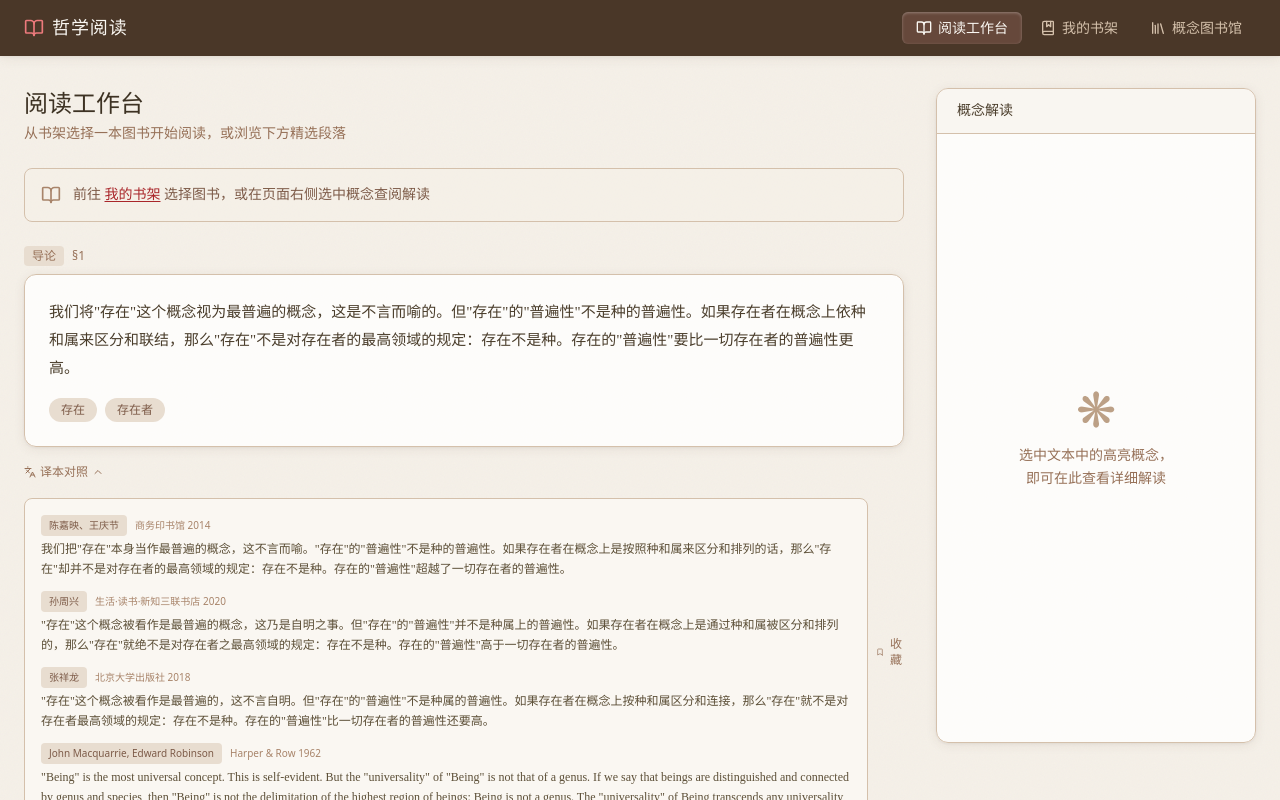
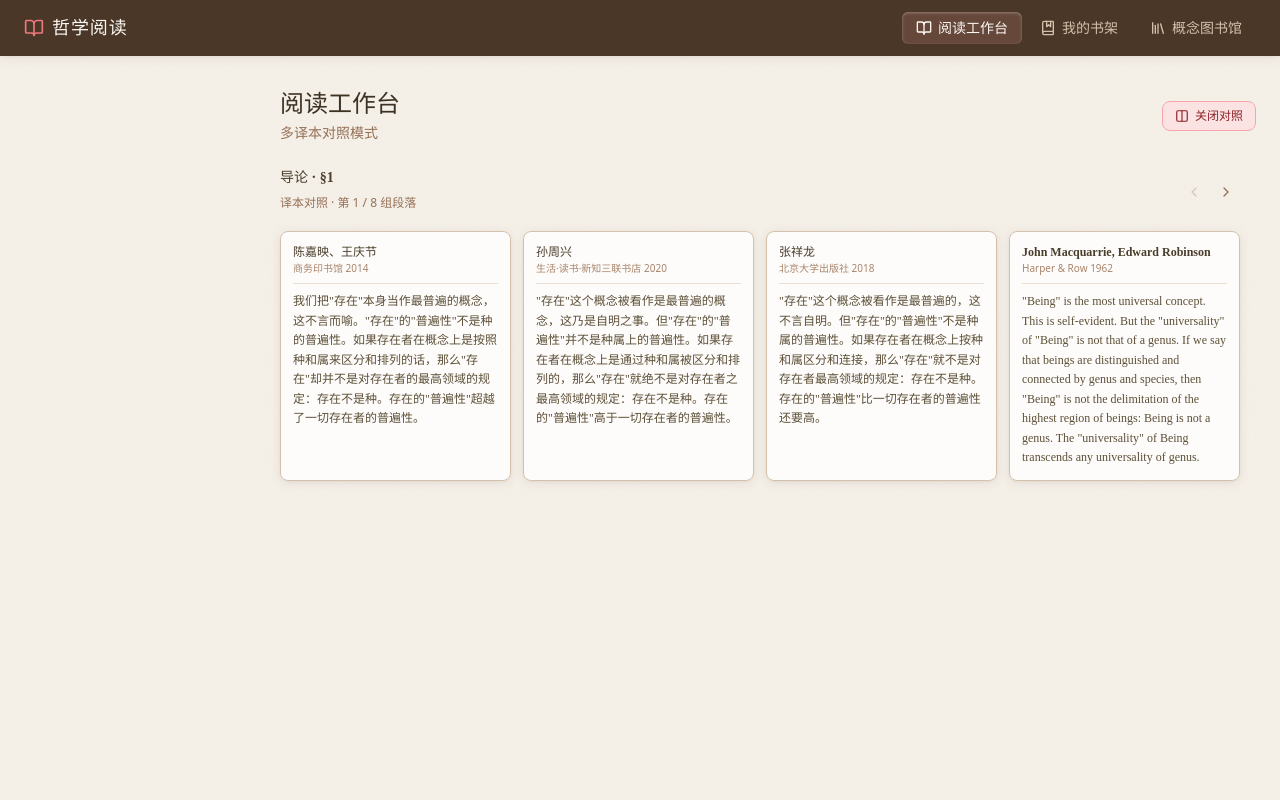
Before and after one commit to olivia-ship-it-coder/trytest, a React (Vite) app: page / in a window 1280 px wide. Both pictures are taken after a click on the button "译本对照". Shown: the top 800 px of the page. Built offline with nearby package versions, Linux system fonts and the light colour scheme.

Commit message:
feat: 哲学书籍阅读分析网页
Co-authored-by: traeagent <traeagent@users.noreply.github.com>

```diff
--- a/src/components/TranslationView.tsx
+++ b/src/components/TranslationView.tsx
@@ -1,54 +1,92 @@
-import { ChevronDown, ChevronUp, Languages } from 'lucide-react'
-import { useState } from 'react'
 import { translations } from '@/data/translations'
+import { ChevronLeft, ChevronRight } from 'lucide-react'
 
-interface TranslationViewProps {
+interface CompareGridViewProps {
   paragraphIndices: number[]
+  currentIndex: number
+  total: number
+  onPrev: () => void
+  onNext: () => void
+  title?: string
 }
 
-export default function TranslationView({ paragraphIndices }: TranslationViewProps) {
-  const [open, setOpen] = useState(false)
+export default function CompareGridView({
+  paragraphIndices,
+  currentIndex,
+  total,
+  onPrev,
+  onNext,
+  title,
+}: CompareGridViewProps) {
+  return (
+    <div className="animate-fade-in">
+      <div className="mb-4 flex items-center justify-between">
+        <div>
+          {title && (
+            <h2 className="font-serif text-sm font-semibold text-ink-800">{title}</h2>
+          )}
+          {total > 1 && (
+            <span className="text-xs text-leather-500">
+              译本对照 · 第 {currentIndex + 1} / {total} 组段落
+            </span>
+          )}
+        </div>
+        {total > 1 && (
+          <div className="flex items-center gap-1">
+            <button
+              onClick={onPrev}
+              disabled={currentIndex === 0}
+              className="rounded-lg p-1.5 text-leather-500 transition-colors hover:bg-leather-100 disabled:opacity-30"
+            >
+              <ChevronLeft size={16} />
+            </button>
+            <button
+              onClick={onNext}
+              disabled={currentIndex >= total - 1}
+              className="rounded-lg p-1.5 text-leather-500 transition-colors hover:bg-leather-100 disabled:opacity-30"
+            >
+              <ChevronRight size={16} />
+            </button>
+          </div>
+        )}
+      </div>
 
-  if (paragraphIndices.length === 0) return null
-
-  return (
-    <div>
-      <button
-        onClick={() => setOpen(!open)}
-        className="inline-flex items-center gap-1 text-xs text-leather-500 transition-colors hover:text-crimson-700"
-      >
-        <Languages size={12} />
-        译本对照
-        {open ? <ChevronUp size={12} /> : <ChevronDown size={12} />}
-      </button>
-
-      {open && (
-        <div className="mt-3 animate-fade-in space-y-3 rounded-lg border border-leather-200 bg-page-light p-4">
-          {translations.map((t) => (
-            <div key={t.id}>
-              <div className="mb-1 flex items-center gap-2">
-                <span className="rounded bg-leather-100 px-2 py-0.5 text-[10px] font-medium text-leather-600">
+      <div className="grid gap-3 md:grid-cols-2 xl:grid-cols-4">
+        {translations.map((t) => {
+          const content = paragraphIndices
+            .map((idx) => t.paragraphs[idx])
+            .filter(Boolean)
+          return (
+            <div
+              key={t.id}
+              className="flex flex-col rounded-lg border border-leather-200 bg-white/80 p-3 shadow-book"
+            >
+              <div className="mb-2 border-b border-leather-100 pb-1.5">
+                <p className="font-serif text-xs font-semibold text-ink-800">
                   {t.translator}
-                </span>
-                <span className="text-[10px] text-leather-400">
+                </p>
+                <p className="text-[10px] text-leather-400">
                   {t.publisher} {t.year}
-                </span>
+                </p>
               </div>
-              <div className="space-y-1">
-                {paragraphIndices.map((idx) => {
-                  const para = t.paragraphs[idx]
-                  if (!para) return null
-                  return (
-                    <p key={`${t.id}-${idx}`} className="font-serif text-xs leading-relaxed text-ink-700">
+              <div className="flex-1 overflow-y-auto space-y-2">
+                {content.length === 0 ? (
+                  <p className="text-xs text-leather-400">无对应译文</p>
+                ) : (
+                  content.map((para, i) => (
+                    <p
+                      key={`${t.id}-${i}`}
+                      className="font-serif text-xs leading-relaxed text-ink-700"
+                    >
                       {para.content}
                     </p>
-                  )
-                })}
+                  ))
+                )}
               </div>
             </div>
-          ))}
-        </div>
-      )}
+          )
+        })}
+      </div>
     </div>
   )
 }
--- a/src/pages/Reader.tsx
+++ b/src/pages/Reader.tsx
@@ -1,17 +1,19 @@
 import { useState, useMemo } from 'react'
-import { BookOpen, Lightbulb, Bookmark, ArrowLeft } from 'lucide-react'
+import { BookOpen, Lightbulb, Bookmark, ArrowLeft, Columns2 } from 'lucide-react'
 import { paragraphs } from '@/data/paragraphs'
 import { concepts } from '@/data/concepts'
 import { sectionToTranslation } from '@/data/sectionTranslationMap'
 import { useBookStore } from '@/stores/bookStore'
 import ConceptPanel from '@/components/ConceptPanel'
 import TOCSidebar from '@/components/TOCSidebar'
-import TranslationView from '@/components/TranslationView'
+import CompareGridView from '@/components/TranslationView'
 
 export default function Reader() {
   const [selectedConcept, setSelectedConcept] = useState<string | null>(null)
   const [showAnalysis, setShowAnalysis] = useState(true)
   const [activeParagraph, setActiveParagraph] = useState<string | null>(null)
+  const [compareMode, setCompareMode] = useState(false)
+  const [compareParaIndex, setCompareParaIndex] = useState(0)
 
   const {
     readingBook,
@@ -41,20 +43,59 @@ export default function Reader() {
   const currentChapter = readingBook?.chapters.find((c) => c.id === currentChapterId)
   const currentSection = currentChapter?.sections.find((s) => s.id === currentSectionId)
 
+  const bookTranslationIndices = readingBook?.id === 'sein-und-zeit' && currentSectionId
+    ? sectionToTranslation[currentSectionId] ?? []
+    : []
+
+  const canCompare = !readingBook
+    ? true
+    : readingBook.id === 'sein-und-zeit' && bookTranslationIndices.length > 0
+
   const bookContentWidth = showTOC ? 'ml-64' : 'ml-0'
+  const compareGridWidth = showTOC ? 'ml-64' : 'ml-0'
 
-  if (!readingBook) {
+  const handleToggleCompare = () => {
+    const next = !compareMode
+    setCompareMode(next)
+    if (next && readingBook?.id === 'sein-und-zeit') {
+      setCompareParaIndex(0)
+    }
+  }
+
+  const demoCompareIndices = useMemo(() => {
+    return [compareParaIndex]
+  }, [compareParaIndex])
+
   return (
-      <div className="animate-fade-in flex gap-8">
-        <div className="flex-1 min-w-0">
+    <div className="animate-fade-in">
+      <TOCSidebar />
+
+      <div className={`transition-all duration-300 ${compareMode && !readingBook ? compareGridWidth : bookContentWidth}`}>
+        {/* ====== 精选段落模式 (未选书) ====== */}
+        {!readingBook && (
+          <>
             <div className="mb-6">
+              <div className="flex items-center justify-between">
+                <div>
                   <h1 className="font-serif text-2xl font-bold text-ink-900">阅读工作台</h1>
                   <p className="mt-1 font-serif text-sm text-leather-500">
-              从书架选择一本图书开始阅读，或浏览下方精选段落
+                    {compareMode ? '多译本对照模式' : '从书架选择一本图书开始阅读，或浏览下方精选段落'}
                   </p>
                 </div>
-
-          <div className="mb-6 rounded-lg border border-leather-200 bg-leather-50/60 p-4">
+                <button
+                  onClick={handleToggleCompare}
+                  className={`inline-flex items-center gap-1.5 rounded-lg border px-3 py-1.5 text-xs font-medium transition-all ${
+                    compareMode
+                      ? 'bg-crimson-100 border-crimson-300 text-crimson-800'
+                      : 'border-leather-200 text-leather-600 hover:bg-leather-100'
+                  }`}
+                >
+                  <Columns2 size={14} />
+                  {compareMode ? '关闭对照' : '译本对照'}
+                </button>
+              </div>
+              {!compareMode && (
+                <div className="mt-4 rounded-lg border border-leather-200 bg-leather-50/60 p-4">
                   <div className="flex items-center gap-3">
                     <BookOpen size={20} className="text-leather-400" />
                     <p className="font-serif text-sm text-leather-600">
@@ -62,7 +103,21 @@ export default function Reader() {
                     </p>
                   </div>
                 </div>
+              )}
+            </div>
 
+            {compareMode ? (
+              <div className="pr-4">
+                <CompareGridView
+                  paragraphIndices={demoCompareIndices}
+                  currentIndex={compareParaIndex}
+                  total={paragraphs.length}
+                  onPrev={() => setCompareParaIndex((i) => Math.max(0, i - 1))}
+                  onNext={() => setCompareParaIndex((i) => Math.min(paragraphs.length - 1, i + 1))}
+                  title={paragraphs[compareParaIndex] ? `${paragraphs[compareParaIndex].chapter} · ${paragraphs[compareParaIndex].section}` : undefined}
+                />
+              </div>
+            ) : (
               <div className="space-y-8">
                 {paragraphs.map((para, i) => (
                   <div
@@ -105,7 +160,6 @@ export default function Reader() {
                     </div>
 
                     <div className="mt-3 flex items-center gap-2">
-                  <TranslationView paragraphIndices={[i]} />
                       {!showAnalysis && (
                         <button
                           onClick={() => {
@@ -138,35 +192,20 @@ export default function Reader() {
                   </div>
                 ))}
               </div>
-        </div>
+            )}
+          </>
+        )}
 
-        <div className="hidden w-80 shrink-0 lg:block">
-          <div className="sticky top-20 rounded-xl border border-leather-200 bg-white/80 shadow-book overflow-hidden">
-            <div className="border-b border-leather-200 bg-leather-50/50 px-5 py-3">
-              <h2 className="font-serif text-sm font-semibold text-ink-800">概念解读</h2>
-            </div>
-            <div className="h-[calc(100vh-12rem)] overflow-y-auto">
-              <ConceptPanel
-                conceptId={selectedConcept}
-                onClose={() => setSelectedConcept(null)}
-                onSelectConcept={setSelectedConcept}
-              />
-            </div>
-          </div>
-        </div>
-      </div>
-    )
-  }
-
-  return (
-    <div className="animate-fade-in">
-      <TOCSidebar />
-
-      <div className={`transition-all duration-300 ${bookContentWidth}`}>
+        {/* ====== 图书阅读模式 (已选书) ====== */}
+        {readingBook && (
+          <>
             <div className="mb-6 flex items-center justify-between">
               <div>
                 <button
-              onClick={() => setReadingBook(null)}
+                  onClick={() => {
+                    setReadingBook(null)
+                    setCompareMode(false)
+                  }}
                   className="mb-2 inline-flex items-center gap-1 text-xs text-leather-500 transition-colors hover:text-crimson-700"
                 >
                   <ArrowLeft size={12} />
@@ -175,6 +214,19 @@ export default function Reader() {
                 <h1 className="font-serif text-xl font-bold text-ink-900">{readingBook.title}</h1>
                 <p className="font-serif text-sm text-leather-500">{readingBook.author}</p>
               </div>
+              {canCompare && (
+                <button
+                  onClick={handleToggleCompare}
+                  className={`inline-flex items-center gap-1.5 rounded-lg border px-3 py-1.5 text-xs font-medium transition-all ${
+                    compareMode
+                      ? 'bg-crimson-100 border-crimson-300 text-crimson-800'
+                      : 'border-leather-200 text-leather-600 hover:bg-leather-100'
+                  }`}
+                >
+                  <Columns2 size={14} />
+                  {compareMode ? '关闭对照' : '译本对照'}
+                </button>
+              )}
             </div>
 
             {readingBook.source === 'upload' && readingBook.pdfData ? (
@@ -190,6 +242,17 @@ export default function Reader() {
                     </p>
                   </div>
                 </object>
+              </div>
+            ) : compareMode && bookTranslationIndices.length > 0 ? (
+              <div className="pr-4">
+                <CompareGridView
+                  paragraphIndices={bookTranslationIndices}
+                  currentIndex={compareParaIndex}
+                  total={1}
+                  onPrev={() => {}}
+                  onNext={() => {}}
+                  title={currentSection?.title}
+                />
               </div>
             ) : (
               <div className="flex gap-8">
@@ -237,23 +300,25 @@ export default function Reader() {
                               查看概念
                             </button>
                           )}
-                      {readingBook.id === 'sein-und-zeit' && sectionToTranslation[section.id]?.length > 0 && (
-                        <div onClick={(e) => e.stopPropagation()}>
-                          <TranslationView paragraphIndices={sectionToTranslation[section.id]} />
-                        </div>
-                      )}
                         </div>
                       </div>
                     ))}
                   </div>
                 </div>
+              </div>
+            )}
+          </>
+        )}
+      </div>
 
-            <div className="hidden w-72 shrink-0 lg:block">
-              <div className="sticky top-20 rounded-xl border border-leather-200 bg-white/80 shadow-book overflow-hidden">
+      {/* ====== 右侧概念面板 ====== */}
+      {!compareMode && (
+        <div className="hidden w-80 shrink-0 lg:block fixed right-6 top-20" style={{ height: 'calc(100vh - 7rem)' }}>
+          <div className="rounded-xl border border-leather-200 bg-white/80 shadow-book overflow-hidden h-full">
             <div className="border-b border-leather-200 bg-leather-50/50 px-5 py-3">
               <h2 className="font-serif text-sm font-semibold text-ink-800">概念解读</h2>
             </div>
-                <div className="h-[calc(100vh-12rem)] overflow-y-auto">
+            <div className="h-[calc(100%-3rem)] overflow-y-auto">
               <ConceptPanel
                 conceptId={selectedConcept}
                 onClose={() => setSelectedConcept(null)}
@@ -262,9 +327,7 @@ export default function Reader() {
             </div>
           </div>
         </div>
-          </div>
       )}
-      </div>
     </div>
   )
 }
```
Lines whose indentation alone changed are shown as unchanged.
